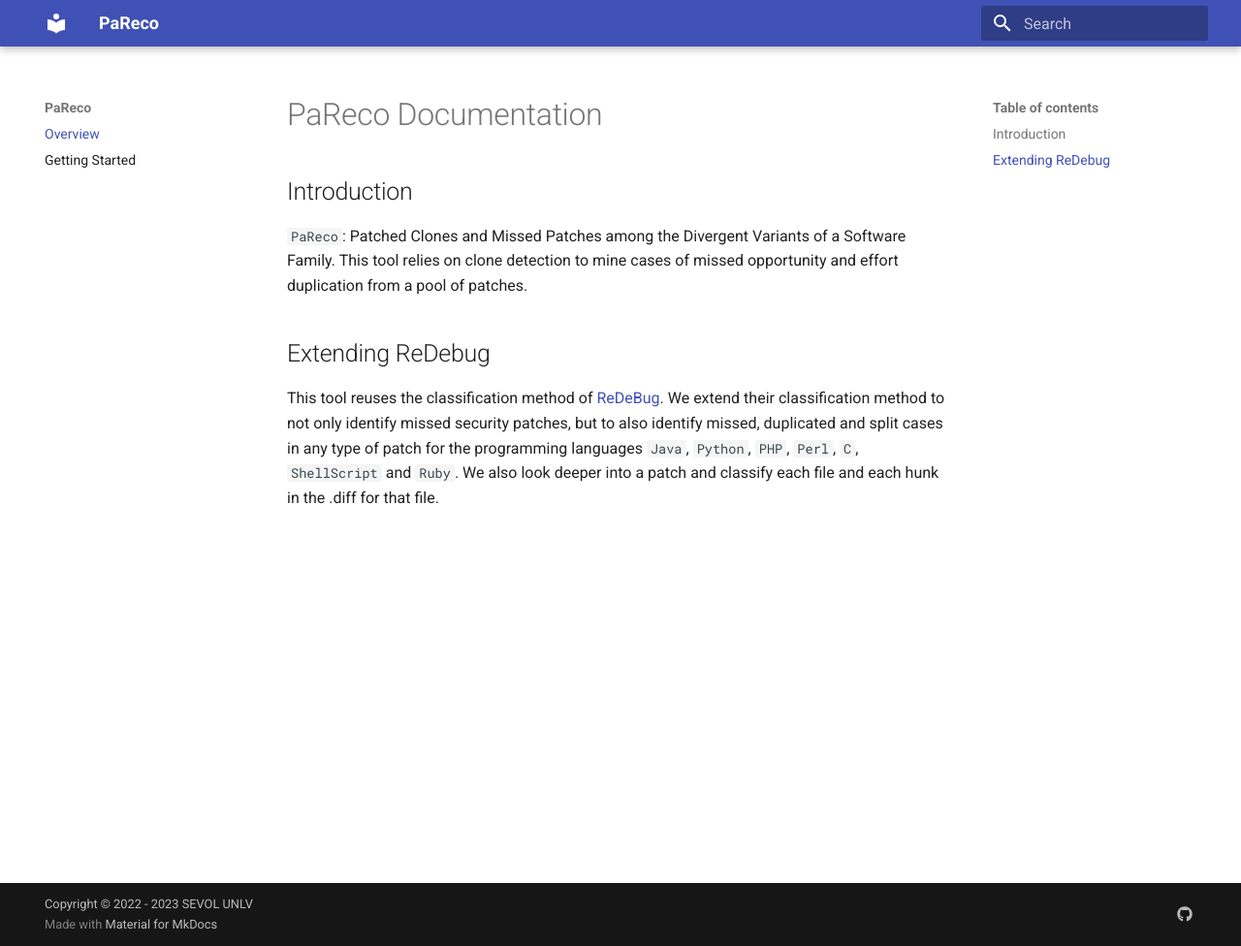
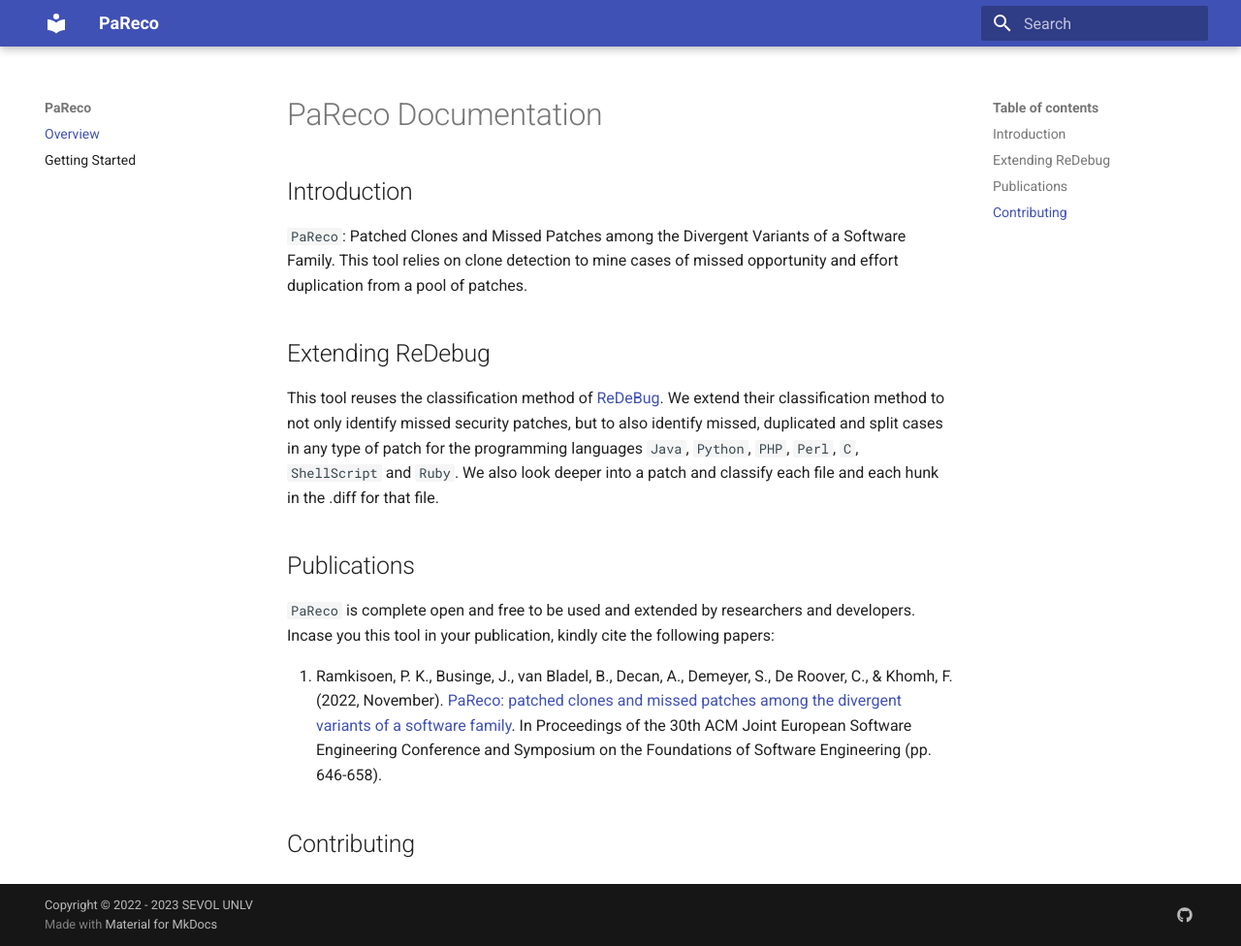
Before and after one commit to unlv-evol/PaReco, an MkDocs documentation site: the page built from docs/index.md, in a window 1280 px wide and 976 px high. Shown: the whole window at 97% size. Built offline with MkDocs 1.6.1 and Material for MkDocs 9.7.7, drawn with Linux system fonts in a browser that asks for light colours.

Commit message:
ft: update docs

```diff
--- a/docs/index.md
+++ b/docs/index.md
@@ -5,3 +5,10 @@
 
 ## Extending ReDebug
 This tool reuses the classification method of [ReDeBug](https://github.com/dbrumley/redebug). We extend their classification method to not only identify missed security patches, but to also identify missed, duplicated and split cases in any type of patch for the programming languages `Java`, `Python`, `PHP`, `Perl`, `C`, `ShellScript` and `Ruby`. We also look deeper into a patch and classify each file and each hunk in the .diff for that file.
+
+## Publications
+`PaReco` is complete open and free to be used and extended by researchers and developers. Incase you this tool in your publication, kindly cite the following papers:
+
+1. Ramkisoen, P. K., Businge, J., van Bladel, B., Decan, A., Demeyer, S., De Roover, C., & Khomh, F. (2022, November). [PaReco: patched clones and missed patches among the divergent variants of a software family](https://dl.acm.org/doi/abs/10.1145/3540250.3549112). In Proceedings of the 30th ACM Joint European Software Engineering Conference and Symposium on the Foundations of Software Engineering (pp. 646-658).
+
+## Contributing
```
